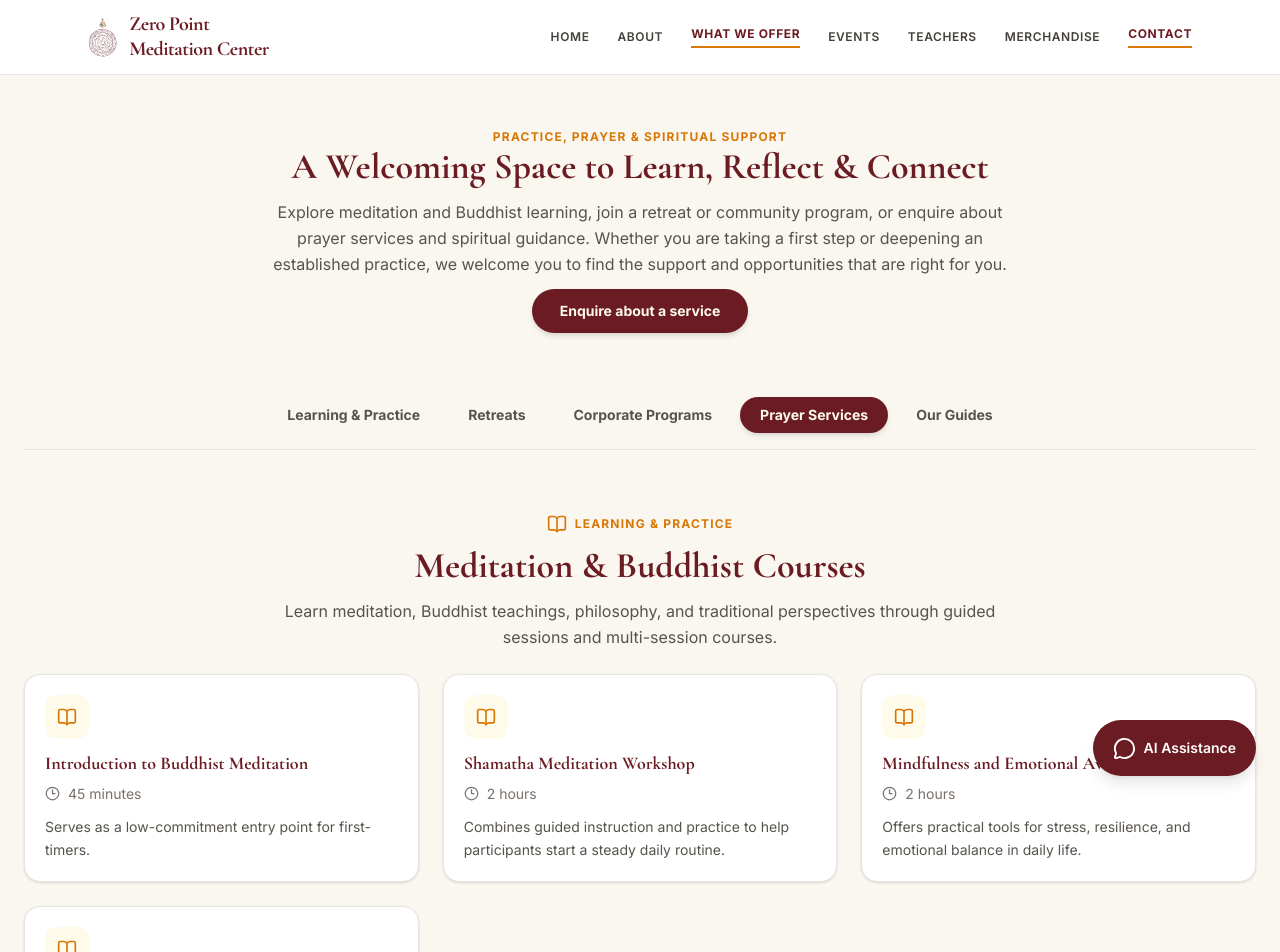
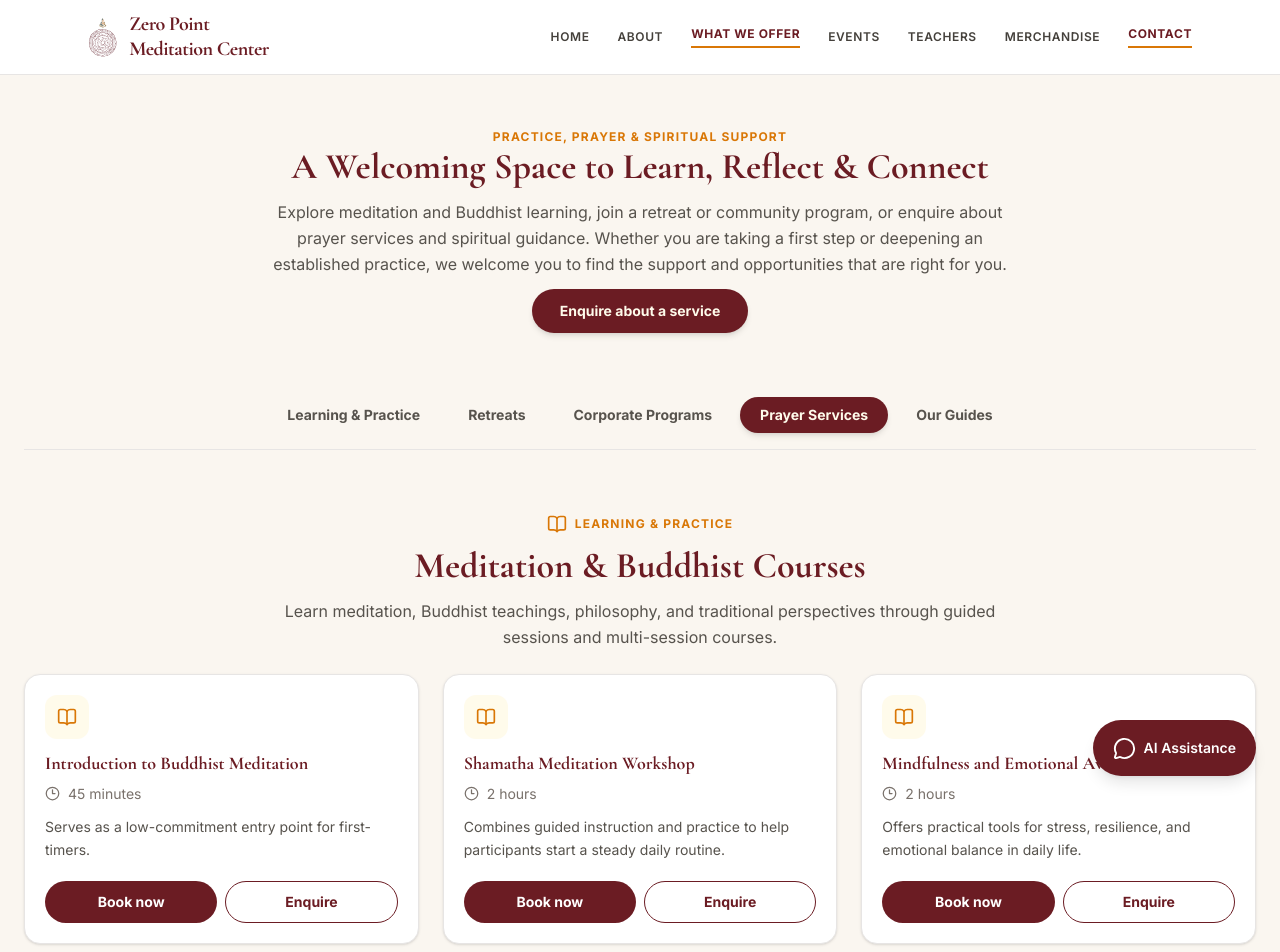
Before and after one commit to sherpaten/Zero-Point-Meditation-Center, a React (Vite) app in the folder zero-point-meditation/: page /services in a window 1280 px wide. Shown: the top 952 px of the page. Built offline with nearby package versions, Linux system fonts and the light colour scheme.

Commit message:
Add book and enquire actions to each service

```diff
--- a/zero-point-meditation/src/pages/Services.jsx
+++ b/zero-point-meditation/src/pages/Services.jsx
@@ -41,7 +41,7 @@ const prayerServices = [
   { name: 'Extended prayer and dedication ceremony', duration: 'Not specified', description: 'Suited to major occasions that call for a fuller, more elaborate offering.' },
   { name: 'Special multi-monastic prayer gathering', duration: 'Depends on gathering size (about 400–2,000 monks)', description: 'Reserved for significant community or extended dedication events.' },
 ];
-function ServiceSection({ id, eyebrow, title, description, icon, items }) {
+function ServiceSection({ id, eyebrow, title, description, icon, items, onAction }) {
   return (
     <section id={id} className="scroll-mt-32 space-y-6">
       <div className="mx-auto max-w-3xl space-y-3 text-center">
@@ -57,6 +57,10 @@ function ServiceSection({ id, eyebrow, title, description, icon, items }) {
             {item.duration && <p className="mt-2 flex items-center gap-2 text-sm text-stone-500"><Clock3 size={15} />{item.duration}</p>}
             {item.description && <p className="mt-3 text-sm leading-relaxed text-stone-600">{item.description}</p>}
             {item.detail && <p className="mt-3 text-sm leading-relaxed text-stone-600">{item.detail}</p>}
+            <div className="mt-auto pt-5 grid grid-cols-2 gap-2">
+              <button type="button" onClick={() => onAction('booking', item.name)} className="rounded-full bg-buddhist-burgundy px-3 py-2.5 text-xs sm:text-sm font-bold text-white transition hover:bg-red-900 focus-visible:outline focus-visible:outline-2 focus-visible:outline-offset-2 focus-visible:outline-amber-700">Book now</button>
+              <button type="button" onClick={() => onAction('inquiry', item.name)} className="rounded-full border border-buddhist-burgundy px-3 py-2.5 text-xs sm:text-sm font-bold text-buddhist-burgundy transition hover:bg-amber-50 focus-visible:outline focus-visible:outline-2 focus-visible:outline-offset-2 focus-visible:outline-amber-700">Enquire</button>
+            </div>
           </motion.article>
         ))}
       </motion.div>
@@ -68,12 +72,14 @@ export default function Services() {
   const [bookingOpen, setBookingOpen] = useState(false);
   const [bookingType, setBookingType] = useState('service');
   const [bookingService, setBookingService] = useState('');
+  const [bookingWorkflow, setBookingWorkflow] = useState('inquiry');
   const [activeServiceTab, setActiveServiceTab] = useState('prayer-services');
-  const openBooking = (type, service) => {
+  const openBooking = (workflow, service) => {
     if (typeof window !== 'undefined' && typeof window.gtag === 'function') {
-      window.gtag('event', 'service_booking_click', { service_name: service, booking_type: type, button_location: 'services_page' });
+      window.gtag('event', workflow === 'booking' ? 'service_booking_click' : 'service_enquiry_click', { service_name: service, booking_type: workflow, button_location: 'services_page' });
     }
-    setBookingType(type);
+    setBookingType('service');
+    setBookingWorkflow(workflow);
     setBookingService(service);
     setBookingOpen(true);
   };
@@ -100,7 +106,7 @@ export default function Services() {
         <p className="text-sm sm:text-base leading-relaxed text-stone-600">
           Explore meditation and Buddhist learning, join a retreat or community program, or enquire about prayer services and spiritual guidance. Whether you are taking a first step or deepening an established practice, we welcome you to find the support and opportunities that are right for you.
         </p>
-        <button type="button" onClick={() => openBooking('service', 'General services enquiry')} className="inline-flex items-center justify-center rounded-full bg-buddhist-burgundy px-7 py-3 text-sm font-bold text-amber-50 shadow-md transition-colors hover:bg-red-900 focus:outline-none focus-visible:ring-2 focus-visible:ring-buddhist-gold focus-visible:ring-offset-2">Enquire about a service</button>
+        <button type="button" onClick={() => openBooking('inquiry', 'General services enquiry')} className="inline-flex items-center justify-center rounded-full bg-buddhist-burgundy px-7 py-3 text-sm font-bold text-amber-50 shadow-md transition-colors hover:bg-red-900 focus:outline-none focus-visible:ring-2 focus-visible:ring-buddhist-gold focus-visible:ring-offset-2">Enquire about a service</button>
       </section>
 
       <nav aria-label="Navigate service categories" className="flex justify-center gap-2 border-b border-stone-200 pb-4 flex-wrap">
@@ -135,6 +141,7 @@ export default function Services() {
         description="Learn meditation, Buddhist teachings, philosophy, and traditional perspectives through guided sessions and multi-session courses."
         icon={<BookOpen size={20} />}
         items={courses}
+        onAction={openBooking}
 />
 
       <ServiceSection
@@ -144,6 +151,7 @@ export default function Services() {
         description="Half-day, full-day retreats for deeper study and practice."
         icon={<Sparkles size={20} />}
         items={retreats}
+        onAction={openBooking}
 />
 
       <ServiceSection
@@ -153,6 +161,7 @@ export default function Services() {
         description="Meditation, mindfulness, compassion, ethics, and reflective leadership programs for teams and organizations."
         icon={<Landmark size={20} />}
         items={workplaceServices}
+        onAction={openBooking}
 />
 
       <ServiceSection
@@ -162,6 +171,7 @@ export default function Services() {
         description="Traditional Buddhist prayers, blessings, dedications, and ceremonies for individuals and families."
         icon={<Flower2 size={20} />}
         items={prayerServices}
+        onAction={openBooking}
 />
 
 
@@ -186,7 +196,7 @@ export default function Services() {
         </div>
       </section>
 
-      <BookingModal open={bookingOpen} onClose={() => setBookingOpen(false)} initialType={bookingType} initialService={bookingService} />
+      <BookingModal open={bookingOpen} onClose={() => setBookingOpen(false)} initialType={bookingType} initialService={bookingService} workflow={bookingWorkflow} />
     </div>
   );
 }
```
